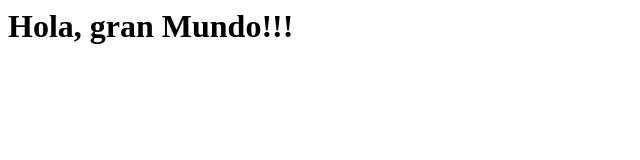
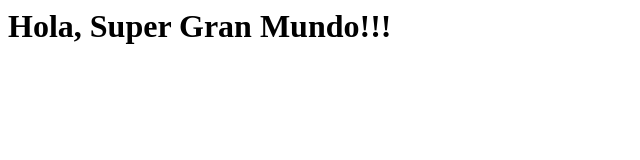
Before and after one commit to Jmontenegro777/repositorio_pages, a plain HTML site: page index.html in a window 1280 px wide. Shown: the whole page, without its empty margins (0-640 px from the left). Drawn offline with Linux system fonts and the light colour scheme.

Commit message:
new change

```diff
--- a/index.html
+++ b/index.html
@@ -6,6 +6,6 @@
     <title> Document</title>
 </head>
 <body>
-    <h1> Hola, gran Mundo!!!</h1>
+    <h1> Hola, Super Gran Mundo!!!</h1>
 </body>
 </html>
```
